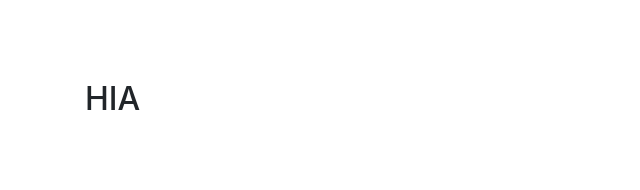
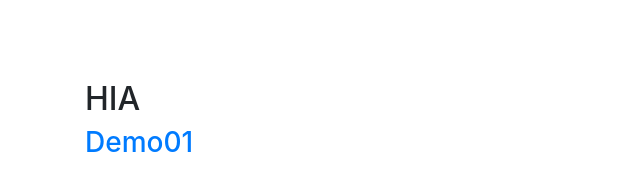
Before and after one commit to ric-colasanti/HIA, a plain HTML site: page index.html in a window 1280 px wide. Shown: the whole page, without its empty margins (0-640 px from the left). Drawn offline with nearby package versions, Linux system fonts and the light colour scheme.

Commit message:
Landing page

```diff
--- a/index.html
+++ b/index.html
@@ -14,6 +14,7 @@
 <body>
   <div class="container" style="margin-top: 80px">
     <h2>HIA</h2>
+    <h3><a href="/Demo01/">Demo01</a></h3>
   </div>
 </body>
 </html>
```
